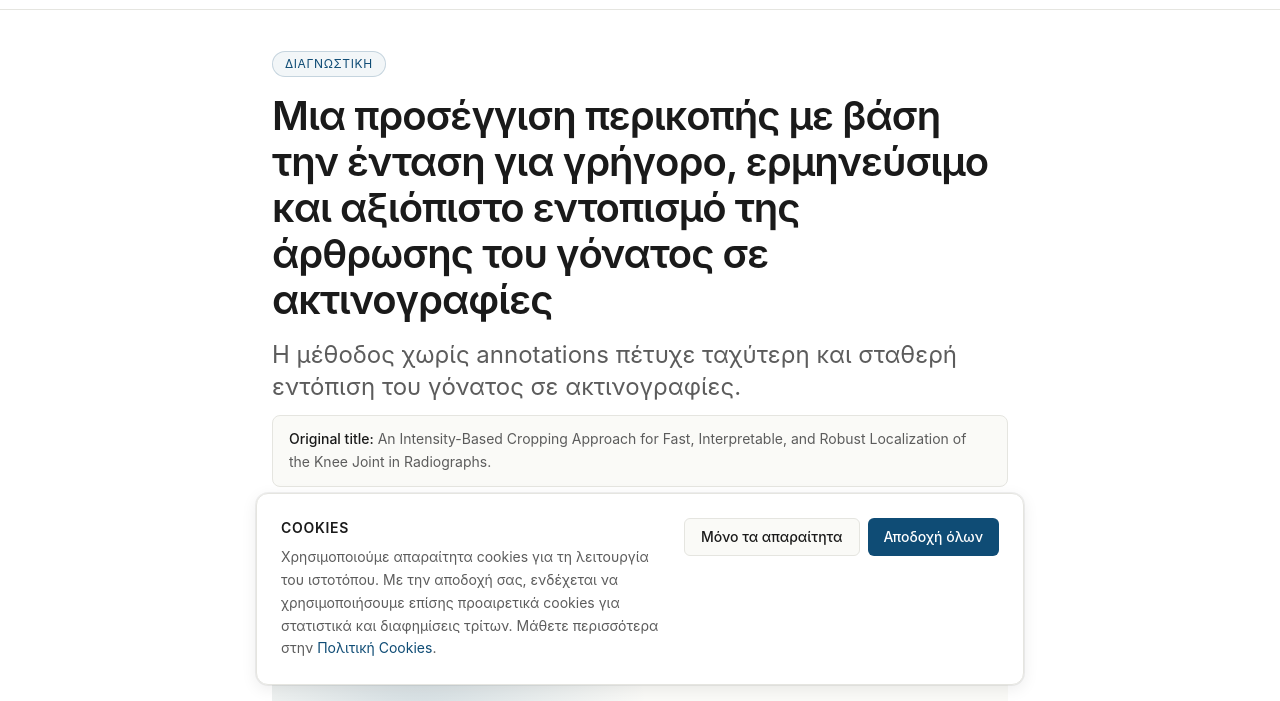
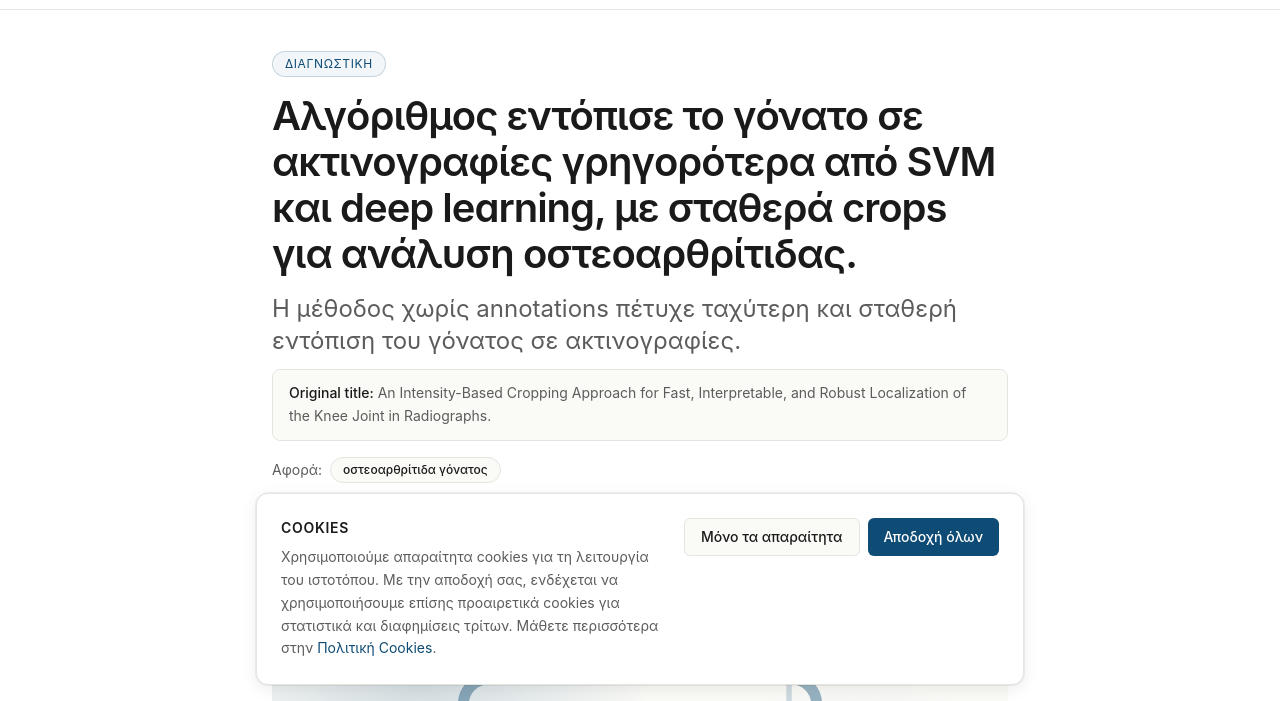
Before and after one commit to markware-aws/aimedical, an Astro site in the folder fe/: page /articles/2026/mia-proseggisi-perikopis-me-vasi-tin-entasi-gia-grigoro-ermineysimo-kai-axiopist in a window 1280 px wide. Shown: the part 99-800 px from the top of the page. Built offline with nearby package versions, Linux system fonts and the light colour scheme; Astro itself is replaced by a stand-in of ours; a web font is replaced by a local one.

Commit message:
Update mia-proseggisi-perikopis-me-vasi-tin-entasi-gia-grigoro-ermineysimo-kai-axiopist.mdx

```diff
--- a/fe/src/content/articles/2026/mia-proseggisi-perikopis-me-vasi-tin-entasi-gia-grigoro-ermineysimo-kai-axiopist.mdx
+++ b/fe/src/content/articles/2026/mia-proseggisi-perikopis-me-vasi-tin-entasi-gia-grigoro-ermineysimo-kai-axiopist.mdx
@@ -1,5 +1,5 @@
 ---
-title: "Μια προσέγγιση περικοπής με βάση την ένταση για γρήγορο, ερμηνεύσιμο και αξιόπιστο εντοπισμό της άρθρωσης του γόνατος σε ακτινογραφίες"
+title: "Αλγόριθμος εντόπισε το γόνατο σε ακτινογραφίες γρηγορότερα από SVM και deep learning, με σταθερά crops για ανάλυση οστεοαρθρίτιδας."
 originalTitle: "An Intensity-Based Cropping Approach for Fast, Interpretable, and Robust Localization of the Knee Joint in Radiographs."
 subtitle: "Η μέθοδος χωρίς annotations πέτυχε ταχύτερη και σταθερή εντόπιση του γόνατος σε ακτινογραφίες."
 date: "2026-05-11"
```
